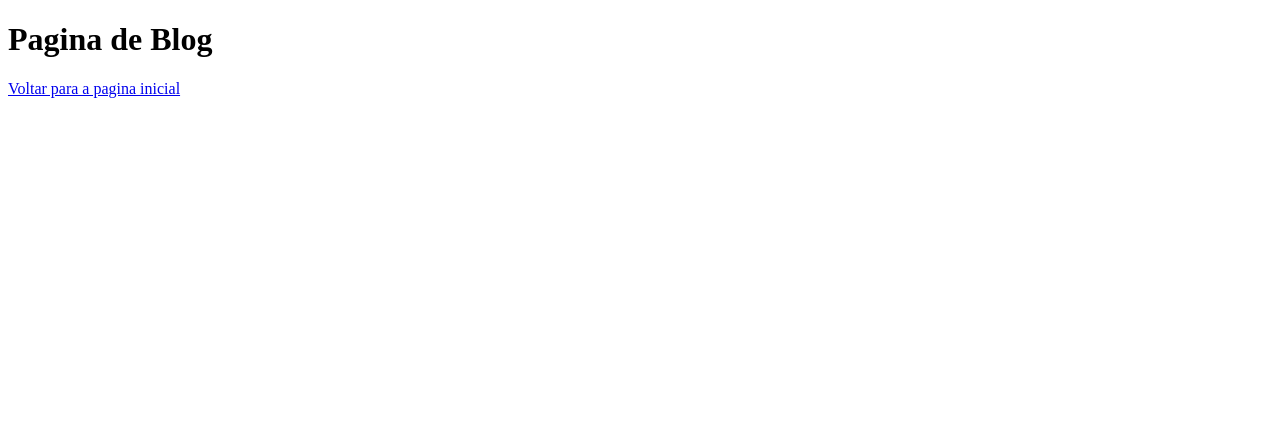
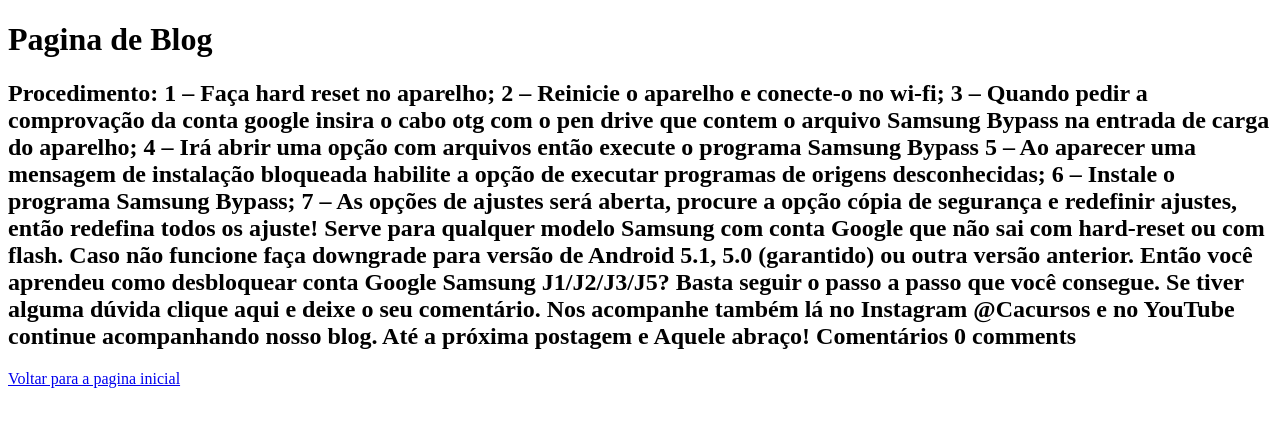
Before and after one commit to FPBelga/aulagithub, a plain HTML site: page blog.html in a window 1280 px wide. Drawn offline with Linux system fonts and the light colour scheme.

Commit message:
Criado o BLO com testo completo

```diff
--- a/blog.html
+++ b/blog.html
@@ -7,7 +7,31 @@
 </head>
 <body>
     <h1>Pagina de Blog</h1>
+    <h2>Procedimento:
 
+        1 – Faça hard reset no aparelho;
+
+        2 – Reinicie o aparelho e conecte-o no wi-fi;
+
+        3 – Quando pedir a comprovação da conta google insira o cabo otg com o pen drive que contem o arquivo Samsung Bypass na entrada de carga do aparelho;
+
+        4 – Irá abrir uma opção com arquivos então execute o programa Samsung Bypass
+
+        5 – Ao aparecer uma mensagem de instalação bloqueada habilite a opção de executar programas de origens desconhecidas;
+
+        6 – Instale o programa Samsung Bypass;
+
+        7 – As opções de ajustes será aberta, procure a opção cópia de segurança e redefinir ajustes, então redefina todos os ajuste!
+
+        Serve para qualquer modelo Samsung com conta Google que não sai com hard-reset ou com flash. Caso não funcione faça downgrade para versão de Android 5.1, 5.0 (garantido) ou outra versão anterior.
+
+        Então você aprendeu como desbloquear conta Google Samsung J1/J2/J3/J5? Basta seguir o passo a passo que você consegue. Se tiver alguma dúvida clique aqui e deixe o seu comentário. Nos acompanhe também lá no Instagram @Cacursos e no YouTube continue acompanhando nosso blog.
+        Até a próxima postagem e Aquele abraço!
+
+        Comentários
+        0 comments
+
+        </h2>
     <a href="index.html">Voltar para a pagina inicial</a>
 </body>
 </html>
```
Also changed, not shown: vendas.html (+1 -1 lines).
